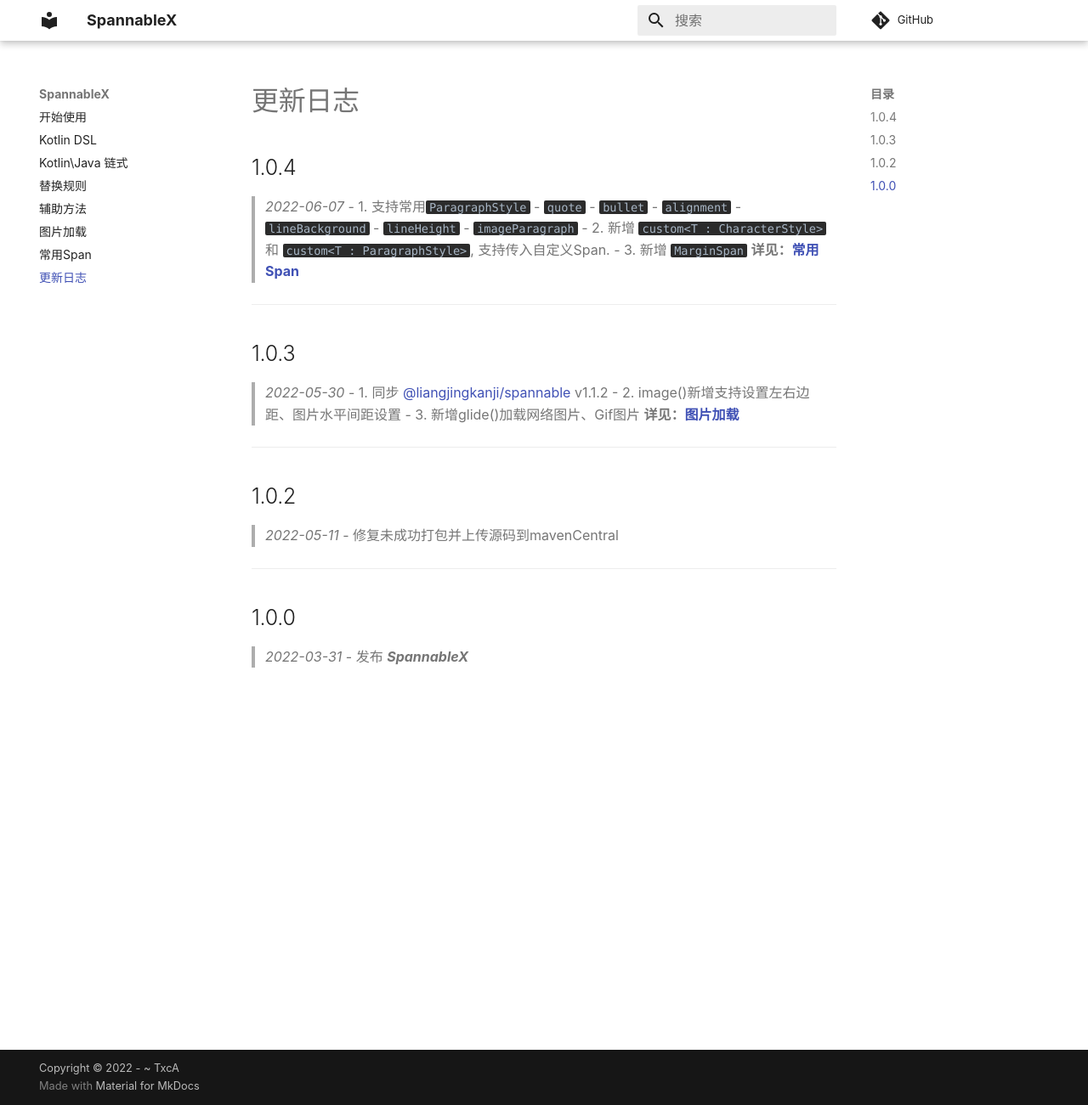
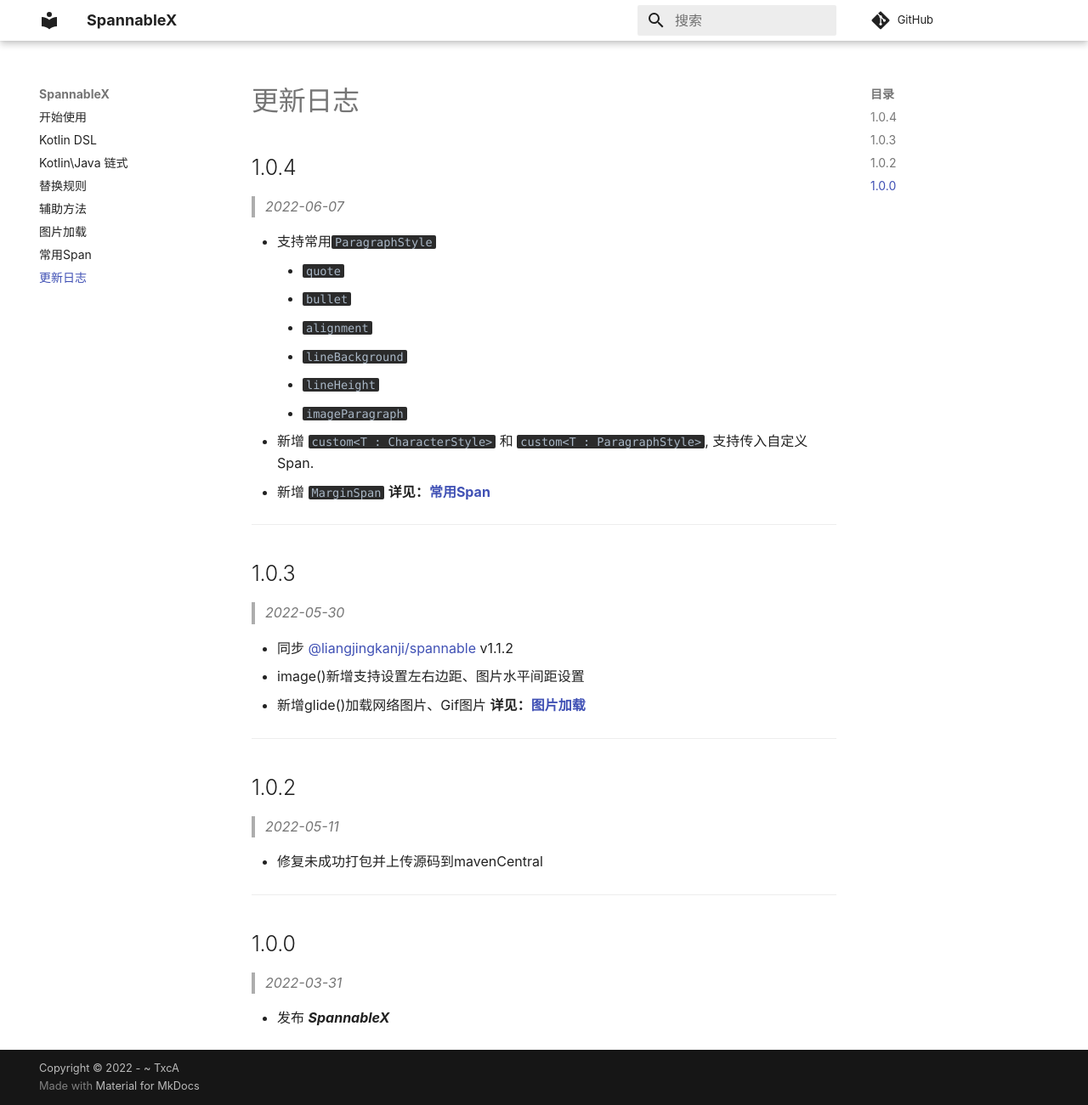
Before and after one commit to TxcA/SpannableX, an MkDocs documentation site: the page built from docs/change.md, in a window 1280 px wide and 1301 px high. Shown: the whole window at 85% size. Built offline with MkDocs 1.6.1 and Material for MkDocs 9.7.7, drawn with Linux system fonts in a browser that asks for light colours; comment, search, counter and statistics services are not loaded.

Commit message:
update docs

```diff
--- a/docs/change.md
+++ b/docs/change.md
@@ -1,15 +1,16 @@
 ## 1.0.4
 
 > *2022-06-07*
-- 1. 支持常用`ParagraphStyle`
+
+- 支持常用`ParagraphStyle`
     - `quote`
     - `bullet`
     - `alignment`
     - `lineBackground`
     - `lineHeight`
     - `imageParagraph`
-- 2. 新增 `custom<T : CharacterStyle>` 和 `custom<T : ParagraphStyle>`, 支持传入自定义Span.
-- 3. 新增 `MarginSpan`
+- 新增 `custom<T : CharacterStyle>` 和 `custom<T : ParagraphStyle>`, 支持传入自定义Span.
+- 新增 `MarginSpan`
 **详见：[常用Span](https://txca.github.io/SpannableX/spans/)**
 
 ---
@@ -17,9 +18,10 @@
 ## 1.0.3
 
 > *2022-05-30*
-- 1. 同步 [@liangjingkanji/spannable](https://github.com/liangjingkanji/spannable) v1.1.2
-- 2. image()新增支持设置左右边距、图片水平间距设置
-- 3. 新增glide()加载网络图片、Gif图片
+
+- 同步 [@liangjingkanji/spannable](https://github.com/liangjingkanji/spannable) v1.1.2
+- image()新增支持设置左右边距、图片水平间距设置
+- 新增glide()加载网络图片、Gif图片
 **详见：[图片加载](https://txca.github.io/SpannableX/image/)**
 
 ---
@@ -27,6 +29,7 @@
 ## 1.0.2
 
 > *2022-05-11*
+
 - 修复未成功打包并上传源码到mavenCentral
 
 ---
@@ -34,4 +37,5 @@
 ## 1.0.0
 
 > *2022-03-31*
+
 - 发布 ***SpannableX***
```
